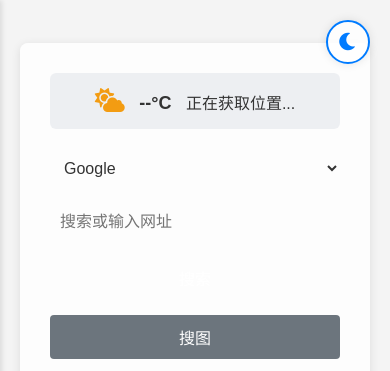
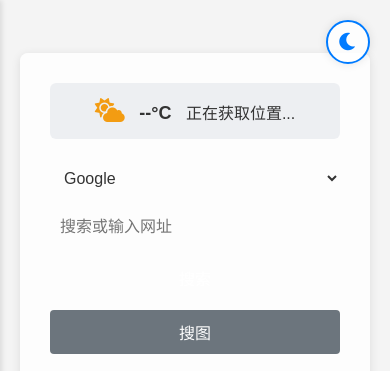
Before and after one commit to Hfugghg/NewTab, a plain HTML site: page index.html in a window 390 px wide. Shown: the top 371 px of the page. Drawn offline with Linux system fonts and the light colour scheme.

Commit message:
Update style.css

```diff
--- a/style/style.css
+++ b/style/style.css
@@ -596,20 +596,18 @@ h3 {
     color: white;
 }
 
-/* 针对小屏幕优化搜索栏 */
 @media (max-width: 600px) {
   .search-bar {
-    flex-direction: column; /* 将搜索栏元素垂直排列 */
+    display: flex; /* 确保使用 flex 布局 */
+    flex-direction: column; /* 垂直排列内部元素 */
+    width: 100%; /* 占据容器的 100% 宽度 */
+    margin-bottom: 20px; /* 保持间距 */
+    gap: 10px; /* 内部元素间距 */
   }
 
   .search-bar select,
   .search-bar input[type="text"],
   .search-bar button {
-    width: 100%; /* 让每个元素占据一行 */
-    margin-bottom: 5px; /* 增加元素之间的垂直间距 */
-  }
-
-  .search-bar select {
-    width: 100%; /* 确保 select 元素也占据整行 */
+    width: 100%; /* 内部元素占据 100% 宽度 */
   }
 }
```
